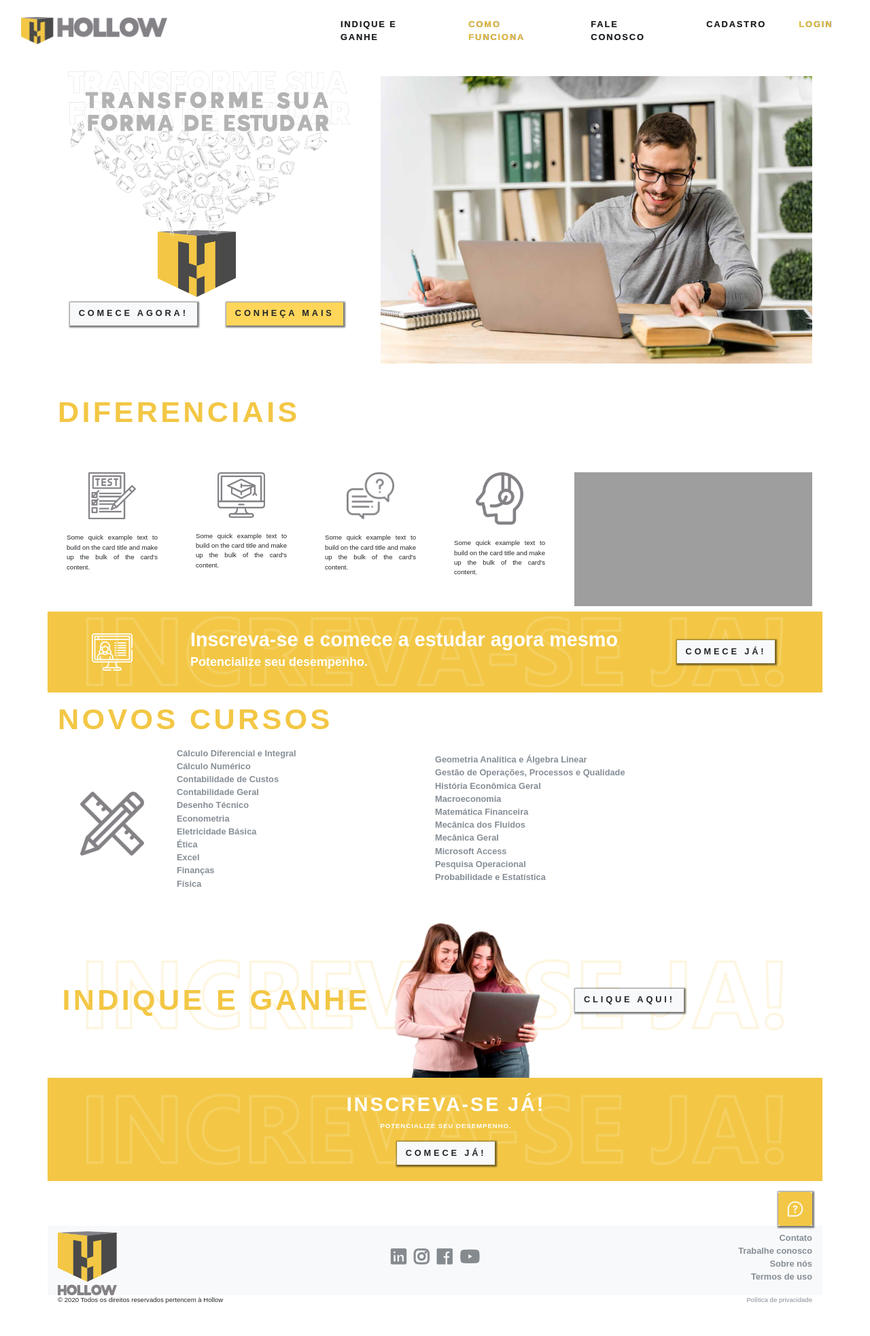
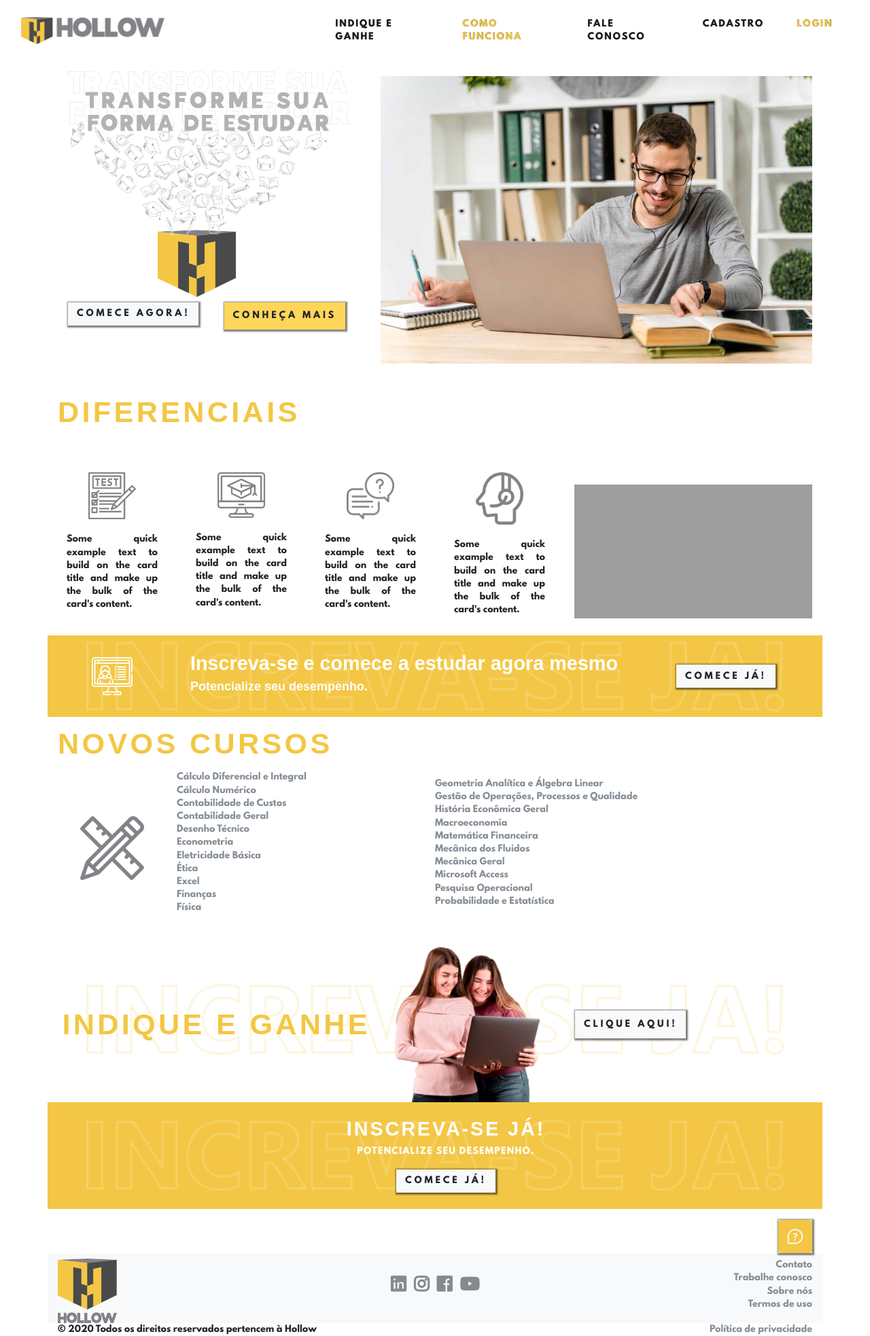
Before and after one commit to SapnaGulati/hollow-website, a Django app: page / in a window 1280 px wide. Shown: the whole page at 68% size. Before the commit the page ends 1918 px from the top, so only its background shows below. Run offline with Django 3.2, Linux system fonts and the light colour scheme; some libraries are stand-ins or nearby versions; some web fonts are replaced; grey boxes are pictures that could not be loaded.

Commit message:
[Font-family and button line-height update.]

```diff
--- a/website/static/website/css/custom.css
+++ b/website/static/website/css/custom.css
@@ -3,7 +3,8 @@
 body {
     background-color: #fff !important;
     color: #000000;
-    font-size: 0.6rem !important;
+    font-size: 0.8rem !important;
+    font-family: League Spartan Bold, serif !important;
 }
 
 .navbar .nav-link {
@@ -27,7 +28,7 @@ body {
     color: #fff;
     background-color: #f3c745;
     border-color: #f3c745;
-    line-height: 1.0 !important;
+    line-height: 1.5 !important;
     font-size: 0.8rem !important;
     box-shadow: 1px 1px 2px 2px rgba(0.28, 0.31, 0.34, 0.5);
     font-weight: bold;
```
